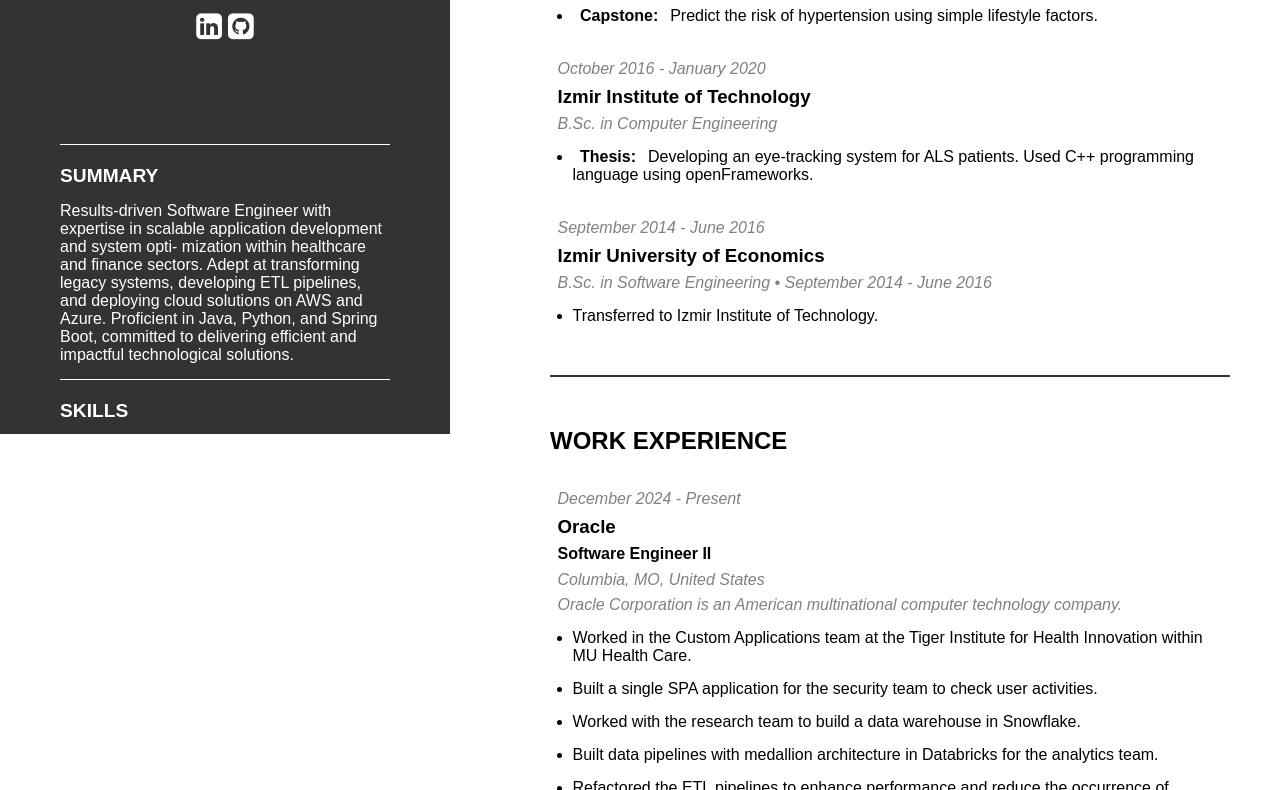
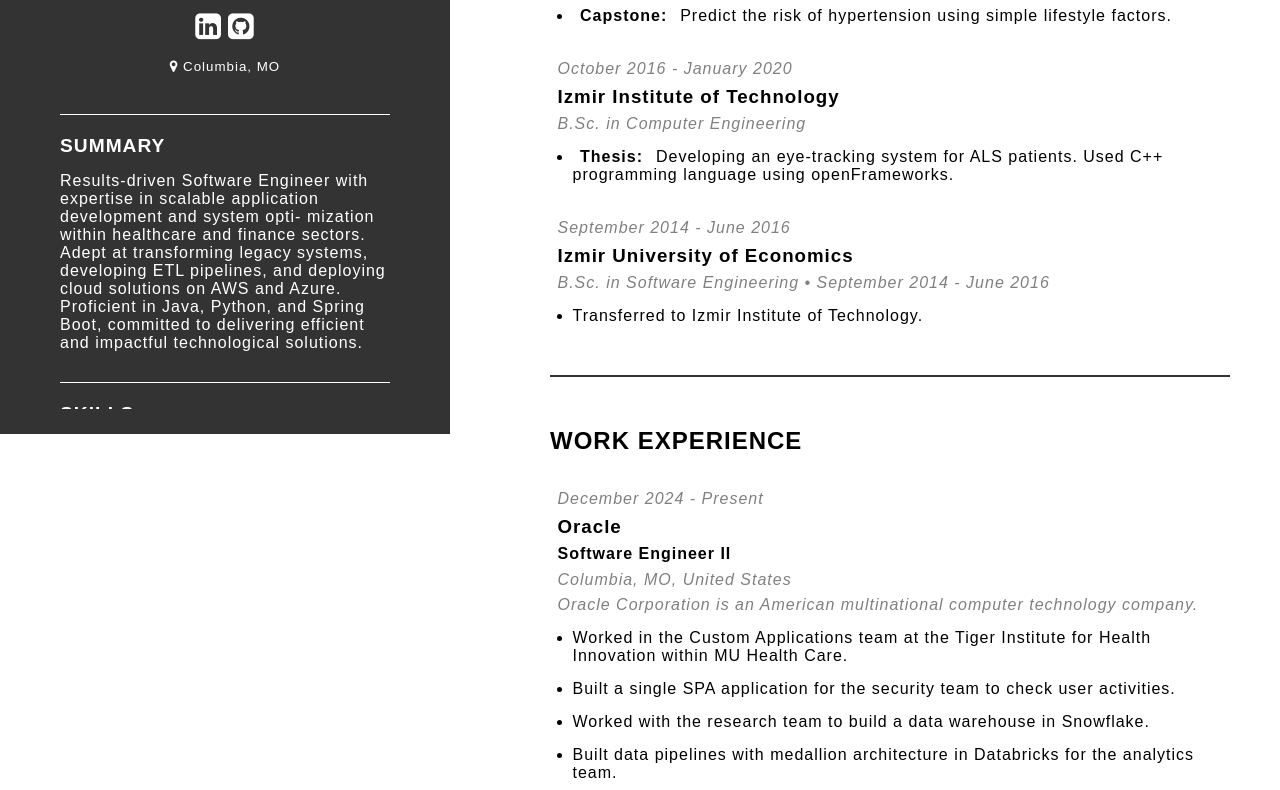
Before and after one commit to erenufuktepe/erenufuktepe.github.io, a plain HTML site: page index.html in a window 1280 px wide. Shown: the part 366-1156 px from the top of the page. Drawn offline with Linux system fonts and the light colour scheme.

Commit message:
some styling change

```diff
--- a/assets/css/style.css
+++ b/assets/css/style.css
@@ -2,6 +2,7 @@
     margin: 0;
     padding: 0;
     box-sizing: border-box;
+    letter-spacing: 1px;
 }
 body {
     font-family: Arial, sans-serif;
@@ -34,7 +35,6 @@
     align-items: center;
     justify-content: center;
     margin-top: 20px;
-    margin-bottom: 80px;
 }
 .web-links li {
     margin: 3px;
@@ -95,11 +95,12 @@
 .work-experience {
     margin-top: 35px;
 }
-
-
-
 .nav-content {
     margin: 5px;
+    overflow-y: auto
+}
+.nav-content::-webkit-scrollbar {
+    display: none; /* Hide scrollbar for cleaner look */
 }
 .nav-item {
     border-top: 1.5px solid white;
@@ -111,6 +112,23 @@
 .nav-item h2 {
     font-size: larger;
     margin-bottom: 15px;
+}
+.summary {
+    padding-bottom: 15px;
+}
+.skills li {
+    font-weight: bolder;
+    margin-top: 8px;
+    margin-bottom: 8px;
+}
+.contact {
+    margin-bottom: 20px;
+    font-size: smaller;
+}
+.contact li{
+    margin: 15px;
+    list-style: none;
+    text-align: center;
 }
 @media (max-width: 768px) {
     .navbar {
--- a/index.html
+++ b/index.html
@@ -17,16 +17,24 @@
                 <li><a class="fa fa-linkedin-square" href="https://www.linkedin.com/in/eren-ufuktepe-a20081145/" target="_blank"></a></li>
                 <li><a class="fa fa-github-square" href="https://github.com/ErenUfuktepe" target="_blank"></a></li>
             </ul>
+            <div class="contact">
+                <ul>
+                    <li><span class="fa fa-map-marker"></span> Columbia, MO</li>
+                </ul>
+            </div>
         </div>
         <div class="nav-content">
             <div class="nav-item">
+                <div class="summary">
                     <h2>SUMMARY</h2>
                     <p>Results-driven Software Engineer with expertise in scalable application development and system opti-
                         mization within healthcare and finance sectors. Adept at transforming legacy systems, developing ETL
                         pipelines, and deploying cloud solutions on AWS and Azure. Proficient in Java, Python, and Spring
                         Boot, committed to delivering efficient and impactful technological solutions.</p>
                 </div>
+            </div>
             <div class="nav-item">
+                <div class="skills">
                     <h2>SKILLS</h2>
                     <ul>
                         <li>Computer Languages</li>
@@ -38,6 +46,7 @@
                         <li>Cloud & DevOps</li>
                         <p>AWS, Azure, Databricks, Google Cloud Platform, Jenkins, Gitlab</p>
                     </ul>
+                </div>
             </div>
         </div>
     </nav>
@@ -191,8 +200,6 @@
         </div>
     </div>
 
-
-
     <script src="assets/js/script.js"></script>
 </body>
 </html>
```
Lines whose indentation alone changed are shown as unchanged.
